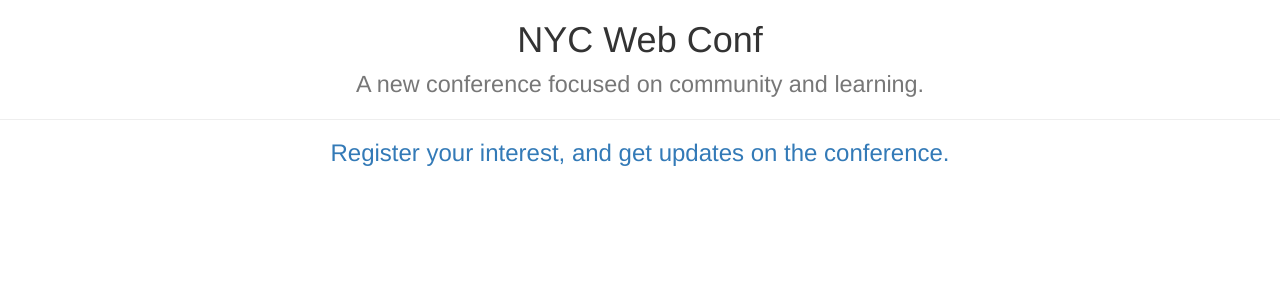
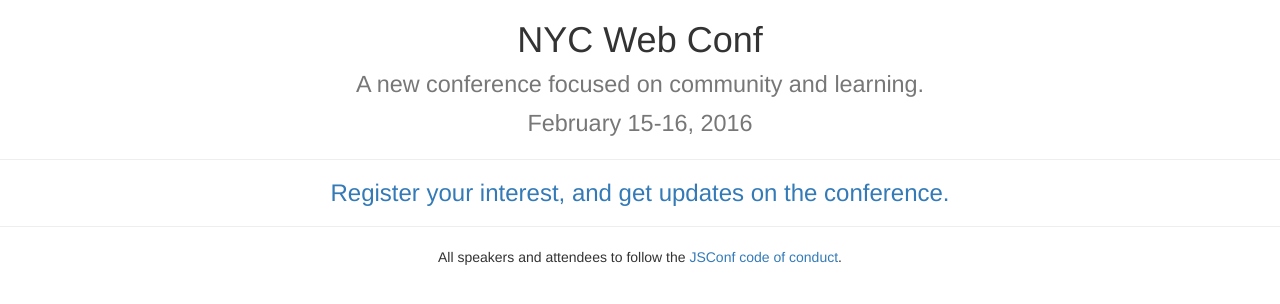
Before and after one commit to nycwebconf/nycwebconf.github.io, a plain HTML site: page index.html in a window 1280 px wide. Drawn offline with nearby package versions, Linux system fonts and the light colour scheme.

Commit message:
Add COC and conference dates to website

```diff
--- a/index.html
+++ b/index.html
@@ -17,9 +17,17 @@
       NYC Web Conf
       <br>
       <small> A new conference focused on community and learning.</small>
+      <br>
+      <small> February 15-16, 2016</small>
     </h1>
 
     <hr>
 
     <h3><a href="http://eepurl.com/bILwOP">Register your interest, and get updates on the conference.</a></h3>
+
+    <hr>
+
+    <p>
+      All speakers and attendees to follow the
+      <a href="http://jsconf.com/codeofconduct.html"> JSConf code of conduct</a>.</p>
 </body>
```
